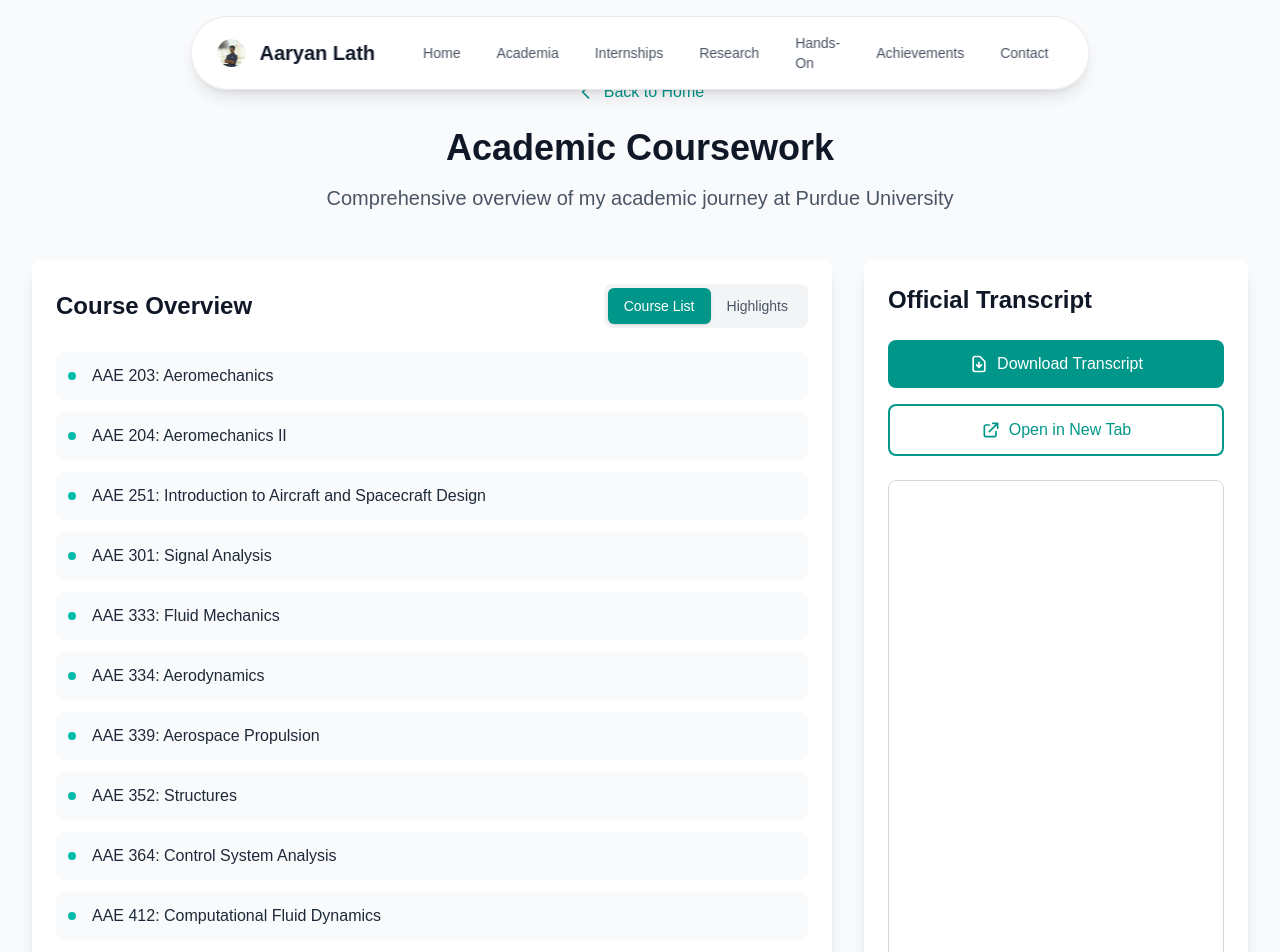
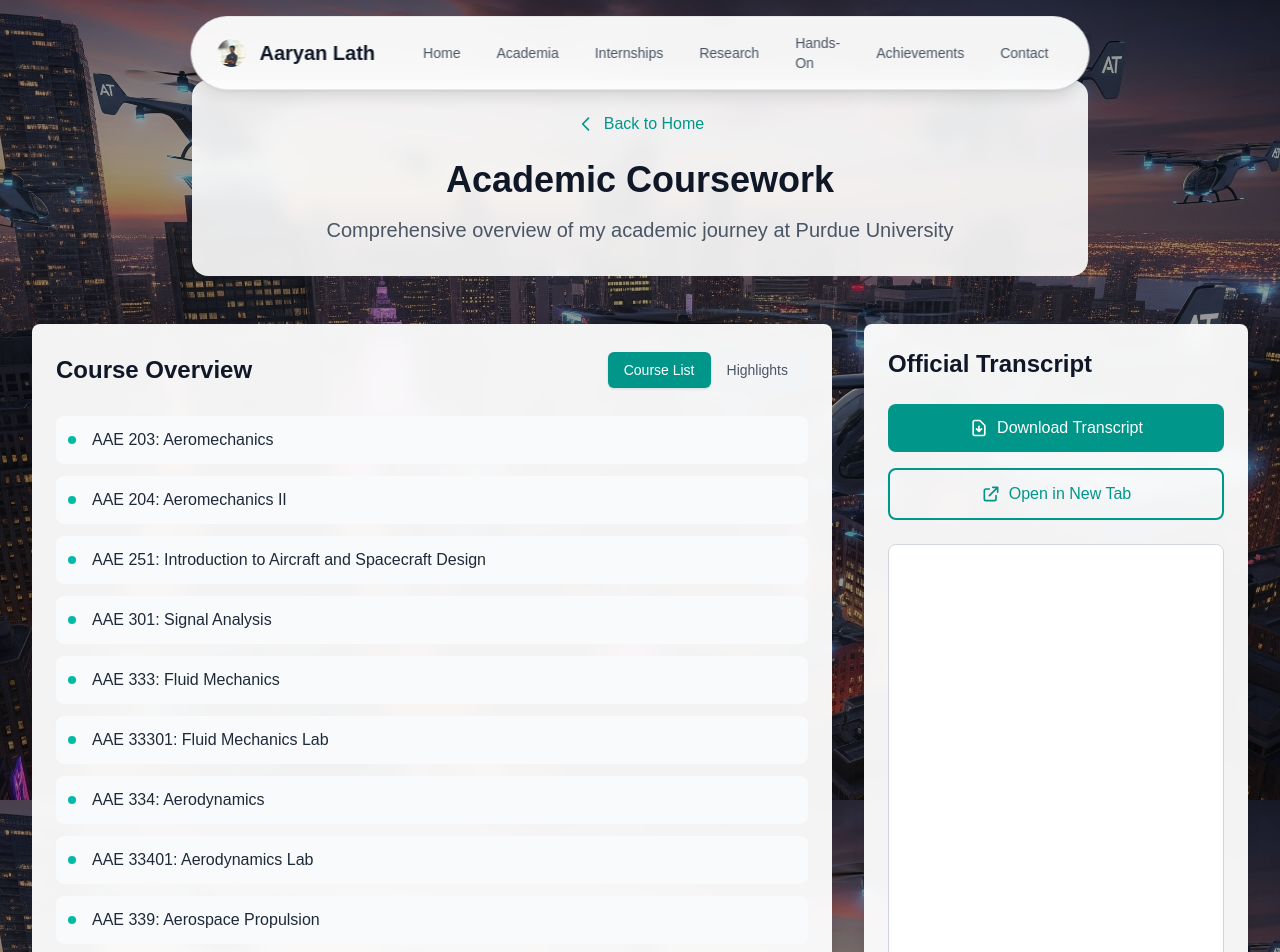
Before and after one commit to aaryan-lath/Personal-Website, a Next.js app: page /academia in a window 1280 px wide. Shown: the top 952 px of the page. Built offline with nearby package versions, Linux system fonts and the light colour scheme.

Commit message:
F1 oriented

```diff
--- a/src/app/academia/page.tsx
+++ b/src/app/academia/page.tsx
@@ -9,11 +9,13 @@ const courses = [
   'AAE 251: Introduction to Aircraft and Spacecraft Design',
   'AAE 301: Signal Analysis',
   'AAE 333: Fluid Mechanics',
+  'AAE 33301: Fluid Mechanics Lab',
   'AAE 334: Aerodynamics',
+  'AAE 33401: Aerodynamics Lab',
   'AAE 339: Aerospace Propulsion',
   'AAE 352: Structures',
   'AAE 364: Control System Analysis',
-  'AAE 412: Computational Fluid Dynamics',
+  'AAE 421: Flight Dynamics',
   'AAE 514: Intermediate Aerodynamics',
   'AAE 550: Multidisciplinary Design Optimization',
   'Data Structures and Algorithms',
@@ -26,42 +28,52 @@ const courses = [
 
 const highlights = [
   {
-    course: 'ENGR 130',
-    description: 'Designed a cost effective and advanced farming system for planting, watering and providing nutrients in an indoor vertical farming setting and for families in a garden setting.'
-  },
-  {
-    course: 'MFET 163',
+    course: 'MFET 163: Graphical Communication And Spatial Analysis',
     description: 'Designed a single piston sterling engine and guided fellow students in creating the part hierarchy and using the CAD and PLM software effectively.',
     reportLink: 'https://1drv.ms/b/c/283cc4cea2648e6d/ETVOCy8aWolPmrJ0B57ikxoB4e725xDsJ0VqnWJDkVty1A?e=yKYg4z'
   },
   {
-    course: 'AAE 251',
+    course: 'AAE 251: Introduction to Aircraft and Spacecraft Design',
     description: 'Designed a non-human moon landing mission focusing on mission planning and spacecraft design.',
     reportLink: 'https://1drv.ms/b/c/283cc4cea2648e6d/EaaU4n7dqn5Gq8DKWYQnYa0Bfat58pDDkiVSCMbY4HNGxA?e=XGRMHE'
   },
   {
-    course: 'AAE 33401',
+    course: 'AAE 33401: Aerodynamics Lab',
     description: 'Tested the shock characteristics of different supersonic airfoils (diamond airfoil, stepped wedge and delta wings).',
     reportLink: 'https://1drv.ms/b/c/283cc4cea2648e6d/EfYx6PGy7X1NhMFA_bwD54IB-X92LHwOIQAR5qcDGxLQug?e=EeUxUZ'
   },
   {
-    course: 'AAE 412',
-    description: 'Simulating the performance of a 2019 Mercedes F1 car with various front wing designs on drag, downforce and overall car behavior.'
+    course: 'AAE 33301: Fluid Mechanics Lab',
+    description: 'Designed comprehensive aerodynamic experiments comparing drag characteristics of a Lamborghini Aventador, Cybertruck, and Ford F-350 through wind tunnel testing and computational fluid dynamics analysis.'
   },
   {
-    course: 'AAE 421',
+    course: 'AAE 421: Flight Dynamics',
     description: 'Developed a Simulink model over the semester for trim conditions and dynamics for the Cessna 182.'
+  },
+  {
+    course: 'ENGR 130: From Ideas to Innovation',
+    description: 'Designed a cost effective and advanced farming system for planting, watering and providing nutrients in an indoor vertical farming setting and for families in a garden setting.'
   }
+
 ];
 
 export default function Academia() {
   const [activeView, setActiveView] = useState<'list' | 'highlights'>('list');
 
   return (
-    <main className="min-h-screen bg-gray-50">
-      <div className="pt-20 pb-12">
+    <main className="min-h-screen bg-gradient-to-br from-gray-100 to-teal-50 relative"
+      style={{
+        backgroundImage: `url('/images/Urban-Mobility.jpg')`,
+        backgroundSize: 'cover',
+        backgroundPosition: 'center',
+        backgroundAttachment: 'fixed'
+      }}
+    >
+      <div className="absolute inset-0 bg-black/40"></div>
+      <div className="pt-20 pb-12 relative z-10">
         <div className="max-w-7xl mx-auto px-4 sm:px-6 lg:px-8">
           <div className="text-center mb-12">
+            <div className="bg-white/90 backdrop-blur-sm rounded-2xl p-8 max-w-4xl mx-auto">
               <Link
                 href="/"
                 className="inline-flex items-center text-teal-600 hover:text-teal-800 transition-colors mb-6"
@@ -76,11 +88,12 @@ export default function Academia() {
                 Comprehensive overview of my academic journey at Purdue University
               </p>
             </div>
+          </div>
 
           <div className="grid grid-cols-1 lg:grid-cols-3 gap-8">
             {/* Left Column - Course List/Highlights */}
             <div className="lg:col-span-2">
-              <div className="bg-white rounded-lg shadow-lg p-6">
+              <div className="bg-white/95 backdrop-blur-sm rounded-lg shadow-lg p-6">
                 <div className="flex items-center justify-between mb-6">
                   <h2 className="text-2xl font-semibold text-gray-900">Course Overview</h2>
                   <div className="flex bg-gray-100 rounded-lg p-1">
@@ -154,7 +167,7 @@ export default function Academia() {
 
             {/* Right Column - Transcript */}
             <div className="lg:col-span-1">
-              <div className="bg-white rounded-lg shadow-lg p-6">
+              <div className="bg-white/95 backdrop-blur-sm rounded-lg shadow-lg p-6">
                 <h2 className="text-2xl font-semibold text-gray-900 mb-6">Official Transcript</h2>
                 <div className="flex flex-col gap-4 mb-6">
                   <a
--- a/src/app/activities/purdue-aircraft-teams/page.tsx
+++ b/src/app/activities/purdue-aircraft-teams/page.tsx
@@ -84,15 +84,19 @@ export default function PurdueAircraftTeamsPage() {
                   </li>
                   <li className="flex items-start">
                     <span className="text-blue-600 mr-3 mt-1">•</span>
-                    <span className="text-gray-700">Participated in flight testing and data analysis for performance validation</span>
+                    <span className="text-gray-700">Participated in flight testing and data analysis for performance validation.</span>
                   </li>
                   <li className="flex items-start">
                     <span className="text-blue-600 mr-3 mt-1">•</span>
-                    <span className="text-gray-700">Mentoring newer team members in aircraft design principles and designed an onboarding project for new members</span>
+                    <span className="text-gray-700">Mentoring newer team members in aircraft design principles and designed an onboarding project for new members.</span>
                   </li>
                   <li className="flex items-start">
                     <span className="text-blue-600 mr-3 mt-1">•</span>
-                    <span className="text-gray-700">Applied engineering solutions to resolve manufacturing issues of molds, carbon fiber, and internal structures at the Purdue Aerial Robotics Team</span>
+                    <span className="text-gray-700">Helping expand the club to the next level by creating a footprint and training the next generation to pass the baton for a secure club future.</span>
+                  </li>
+                  <li className="flex items-start">
+                    <span className="text-blue-600 mr-3 mt-1">•</span>
+                    <span className="text-gray-700">Applied engineering solutions to resolve manufacturing issues of molds, carbon fiber, and internal structures at the Purdue Aerial Robotics Team.</span>
                   </li>
                 </ul>
               </div>
--- a/src/app/page.tsx
+++ b/src/app/page.tsx
@@ -235,9 +235,11 @@ export default function Home() {
                 Academia
               </h2>
               <div className="w-24 h-1 bg-gradient-to-r from-teal-400 to-teal-600 mx-auto rounded-full shadow-lg"></div>
-              <p className="text-xl text-white/90 mt-6 max-w-4xl mx-auto drop-shadow-md">
-                With a GPA of 3.74, I am constantly challenging myself with taking advanced graduate level courses such as Multidisciplinary Design Optimization and Intermediate Aerodynamics (AAE 550 and AAE 514) and developing skills through projects such as the Zero-Gravity Flight Experiment class all while balancing research, TA position and being an active member of clubs. To view more courses and course related projects, click on View more.
-              </p>
+              <div className="bg-black/30 backdrop-blur-sm rounded-xl p-6 max-w-4xl mx-auto mt-8">
+                <p className="text-xl text-white/90 drop-shadow-md">
+                  With a GPA of 3.74, I am constantly challenging myself with taking advanced graduate level courses such as Multidisciplinary Design Optimization and Intermediate Aerodynamics (AAE 550 and AAE 514) and developing skills through projects such as the Zero-Gravity Flight Experiment class all while balancing research, TA position and being an active member of clubs. To view more courses and course related projects, click on View more.
+                </p>
+              </div>
             </div>
             <div className="grid grid-cols-1 md:grid-cols-2 lg:grid-cols-3 gap-8 mb-12">
               <div className="bg-white/95 backdrop-blur-sm border border-teal-200 rounded-lg p-8 hover:bg-teal-50 transition-all duration-300 transform hover:scale-105 hover:shadow-xl">
@@ -282,7 +284,7 @@ export default function Home() {
                 <div className="flex items-start justify-between mb-4">
                   <div className="flex-1">
                     <h3 className="text-xl font-semibold text-gray-900 mb-2">
-                      AAE 33301: Fluid Mechanics Lab
+                      AAE 412: Computational Fluid Dynamics
                     </h3>
                     <p className="text-teal-600 font-medium text-sm mb-3">Experimental Fluid Dynamics</p>
                   </div>
@@ -293,7 +295,7 @@ export default function Home() {
                   </div>
                 </div>
                 <p className="text-gray-700 text-sm leading-relaxed">
-                  Designed comprehensive aerodynamic experiments comparing drag characteristics of a Lamborghini Aventador, Cybertruck, and Ford F-350 through wind tunnel testing and computational fluid dynamics analysis.
+                  Simulating the performance of a F1 car with various front wing designs on drag, downforce and overall car behavior.
                 </p>
               </div>
             </div>
@@ -593,9 +595,11 @@ export default function Home() {
                 Awards and Achievements
               </h2>
               <div className="w-32 h-1 bg-gradient-to-r from-orange-400 to-orange-600 mx-auto rounded-full shadow-lg"></div>
-              <p className="text-xl text-white/90 mt-6 max-w-3xl mx-auto drop-shadow-md">
-                Milestones in academic excellence and professional growth
-              </p>
+              <div className="bg-black/30 backdrop-blur-sm rounded-xl p-4 max-w-3xl mx-auto mt-6">
+                <p className="text-xl text-white/90 drop-shadow-md">
+                  Milestones in academic excellence and professional growth
+                </p>
+              </div>
             </div>
 
             <TimelineCards />
```
Lines whose indentation alone changed are shown as unchanged.
